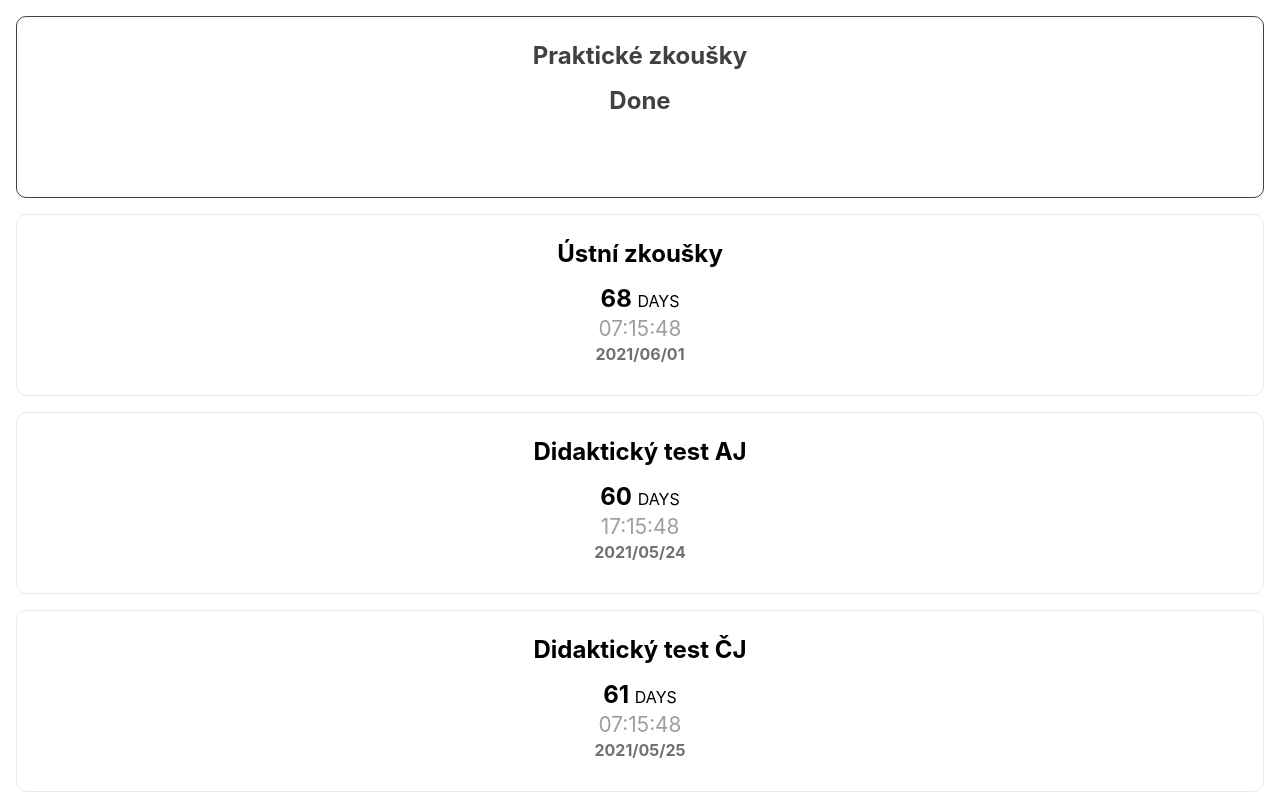
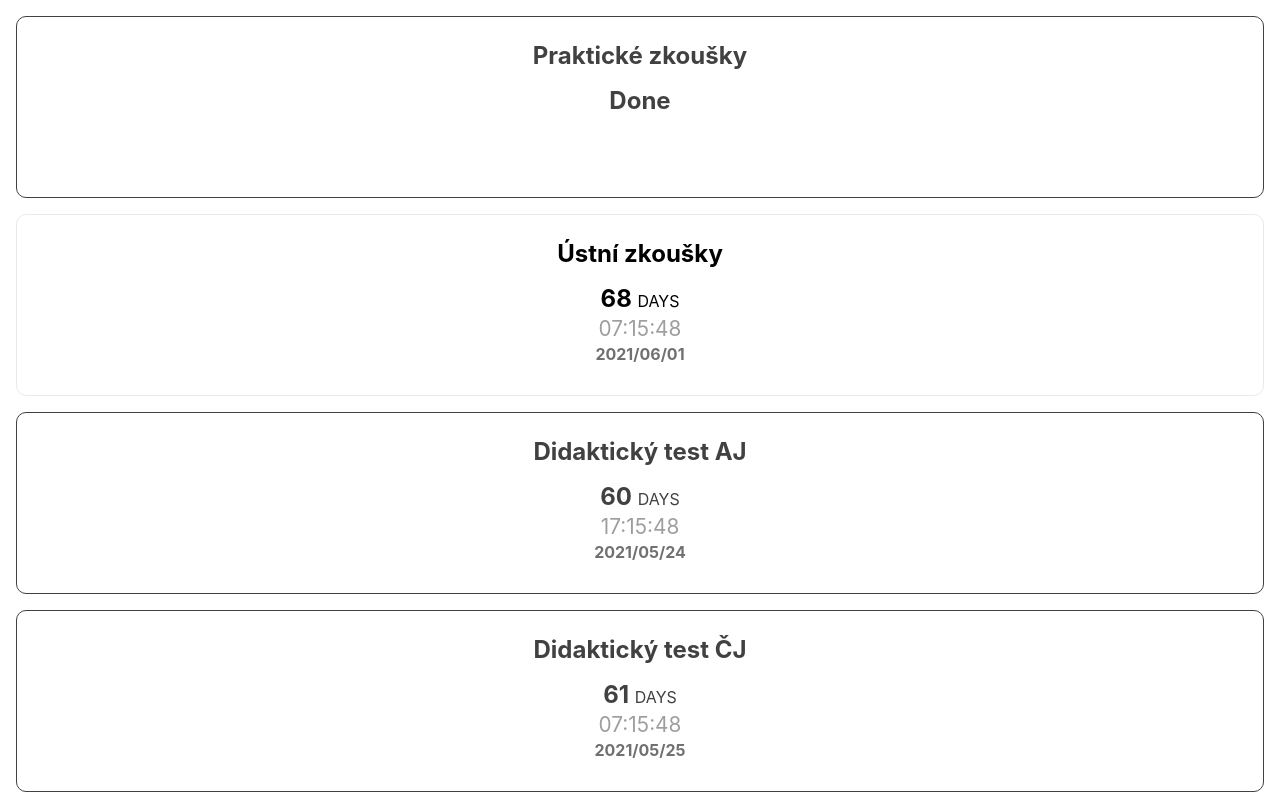
Before and after one commit to JstFlip/maturita-countdown, a Next.js app: page /Timer in a window 1280 px wide. Built offline with nearby package versions, Linux system fonts and the light colour scheme.

Commit message:
Add files via upload

```diff
--- a/pages/Timer.jsx
+++ b/pages/Timer.jsx
@@ -37,13 +37,13 @@ const Timer = () => {
                 <p>{ getTime(new Date('2021-06-01')) }</p>
                 <h4>2021/06/01</h4>
             </div>
-            <div className={styles.card}>
+            <div className={`${styles.card} ${styles.done}`}>
                 <h3>Didaktický test AJ</h3>
                 <h2>{ getDays(new Date('2021-05-24')) } <span>days</span></h2>
                 <p>{ getTime(new Date('2021-05-24')) }</p>
                 <h4>2021/05/24</h4>
             </div>
-            <div className={styles.card}>
+            <div className={`${styles.card} ${styles.done}`}>
                 <h3>Didaktický test ČJ</h3>
                 <h2>{ getDays(new Date('2021-05-25')) } <span>days</span></h2>
                 <p>{ getTime(new Date('2021-05-25')) }</p>
```
